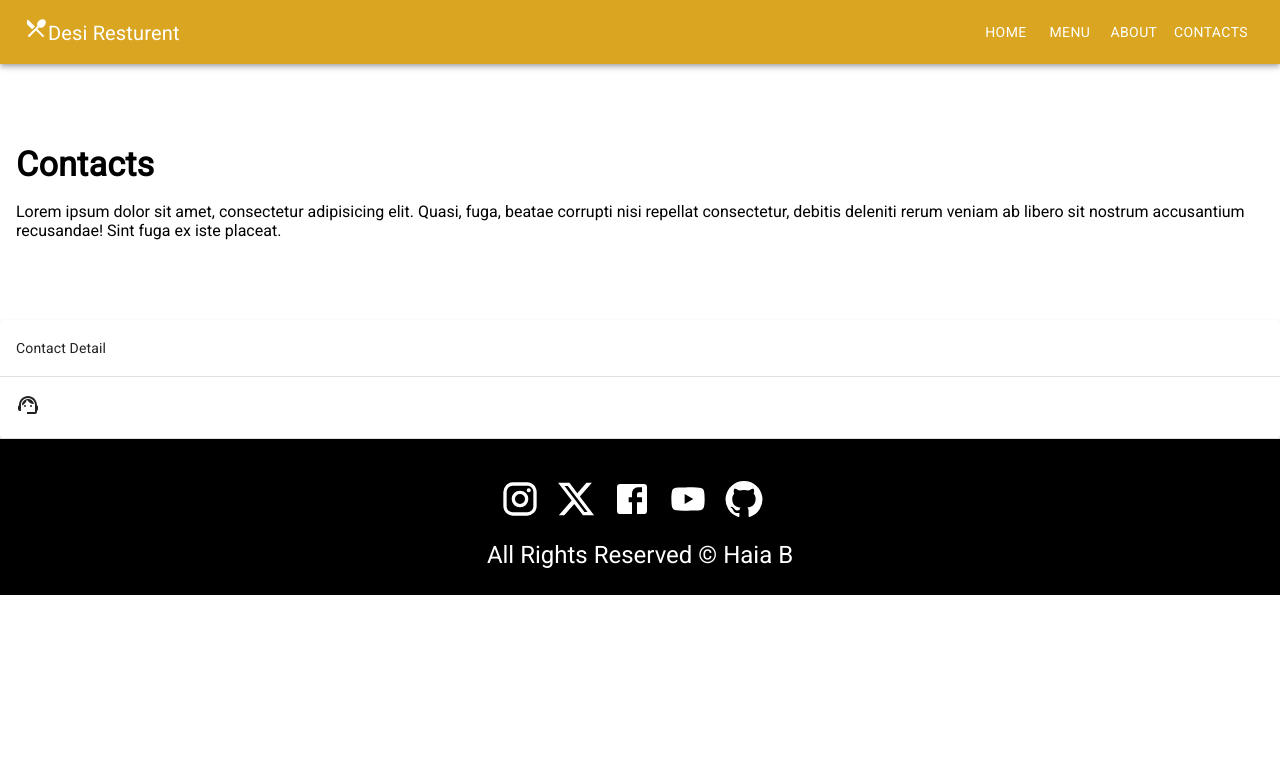
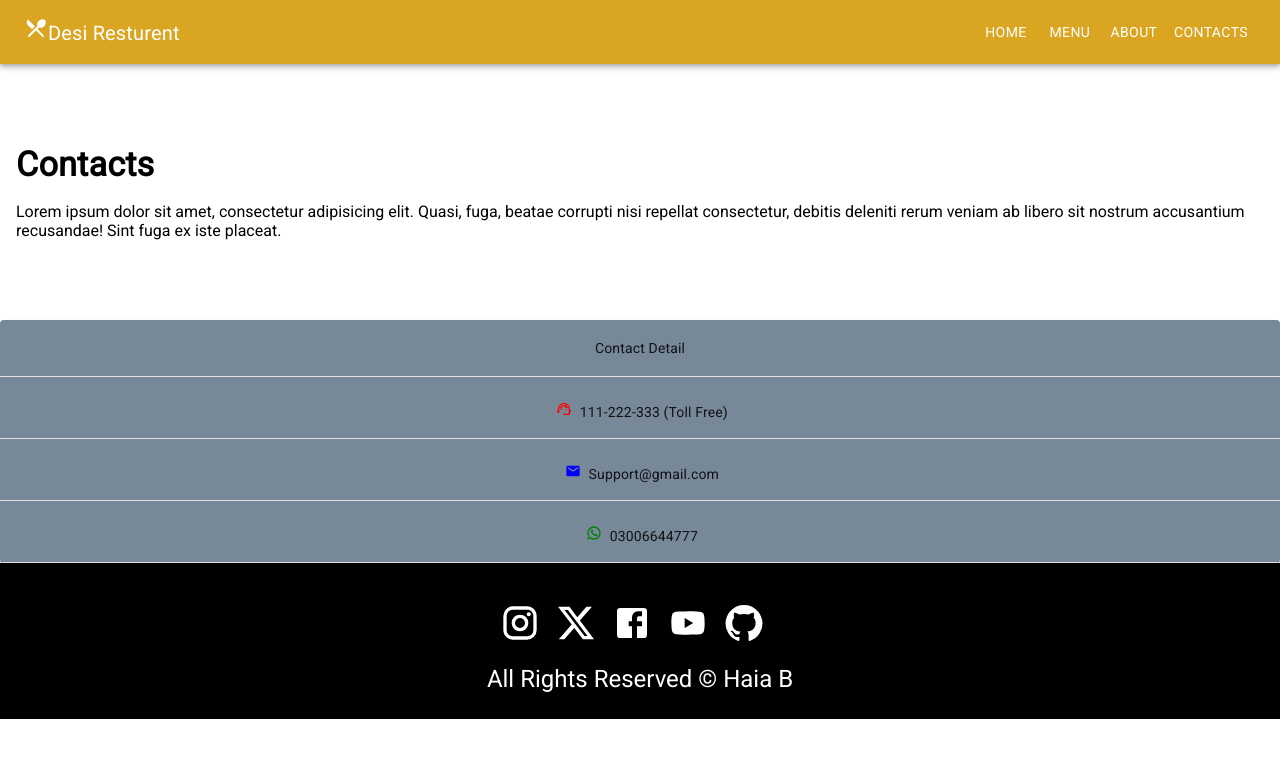
Before and after one commit to likeam/desi-resturent, a React (Create React App) app: page /contacts in a window 1280 px wide. Shown: the top 758 px of the page. Built offline with nearby package versions, Linux system fonts and the light colour scheme.

Commit message:
Building Contact section

```diff
--- a/src/pages/Contacts.jsx
+++ b/src/pages/Contacts.jsx
@@ -2,6 +2,8 @@ import React from 'react'
 import Layout from '../components/Layout'
 import { Box, Paper, Table, TableBody, TableCell, TableContainer, TableHead, TableRow, Typography } from '@mui/material'
 import SupportAgentIcon from '@mui/icons-material/SupportAgent';
+import EmailIcon from '@mui/icons-material/Email';
+import WhatsAppIcon from '@mui/icons-material/WhatsApp';
 
 function Contacts() {
   return (
@@ -13,7 +15,8 @@ function Contacts() {
         '& h4':{
           fontWeight : 'bold',
           mb: 2,
-        }
+        },
+
       }}>
         <Typography variant='h4'>
           Contacts
@@ -21,19 +24,29 @@ function Contacts() {
         <p>Lorem ipsum dolor sit amet, consectetur adipisicing elit. Quasi, fuga, beatae corrupti nisi repellat consectetur, debitis deleniti rerum veniam ab libero sit nostrum accusantium recusandae! Sint fuga ex iste placeat.</p>
       </Box>
       <Box>
-        <TableContainer component={Paper} >
-          <Table aria-label= "contact table">
-            <TableHead>
+        <TableContainer component={Paper} sx={{backgroundColor: 'lightslategray'}} >
+          <Table aria-label= "contact table" >
+            <TableHead >
               <TableRow>
-                <TableCell>
+                <TableCell align='center'>
                   Contact Detail
                 </TableCell>
               </TableRow>
             </TableHead>
             <TableBody>
               <TableRow>
-                <TableCell>
-                  <SupportAgentIcon />
+                <TableCell align='center'>
+                  <SupportAgentIcon sx={{color: 'red', pt: 1}} />  111-222-333 (Toll Free)
+                </TableCell>
+                </TableRow>
+                <TableRow>
+                <TableCell align='center'>
+                  <EmailIcon sx={{color: 'blue', pt: 1}} />  Support@gmail.com
+                </TableCell>
+                </TableRow>
+                <TableRow>
+                <TableCell align='center'>
+                  <WhatsAppIcon sx={{color: 'green', pt: 1}} />  03006644777
                 </TableCell>
               </TableRow>
             </TableBody>
```
